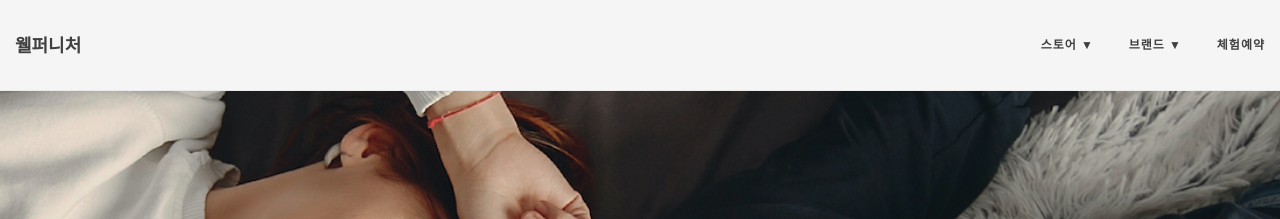
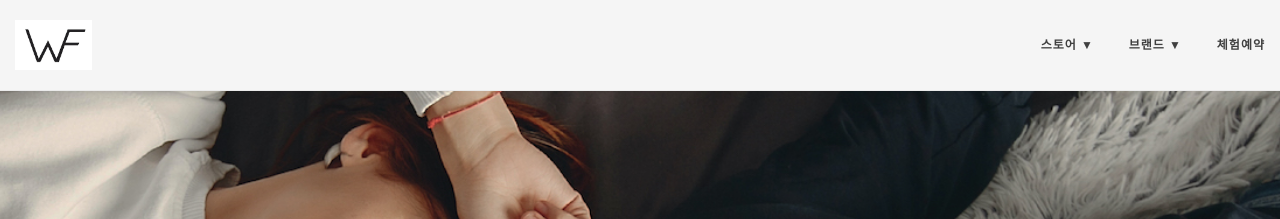
Before and after one commit to wellfurniture/wellfurniture.github.io, a Jekyll site: the page built from index.html, in a window 1280 px wide. Shown: the top 219 px of the page. Built offline with Jekyll 4.4.1, drawn with Linux system fonts in a browser that asks for light colours; nearby versions of some CDN libraries; the list of posts is cut into pages by our own code.

Commit message:
add title logo

```diff
--- a/_config.yml
+++ b/_config.yml
@@ -42,7 +42,7 @@ navbar-links:
 
 # If you want to have an image logo in the top-left corner instead of the title text,
 # then specify the following parameter
-# title-img: /path/to/image
+title-img: /img/wf-logo.jpg
 
 # --- Background colour/image options --- #
 
```
Also changed, not shown: img/wf-logo.jpg (added).
